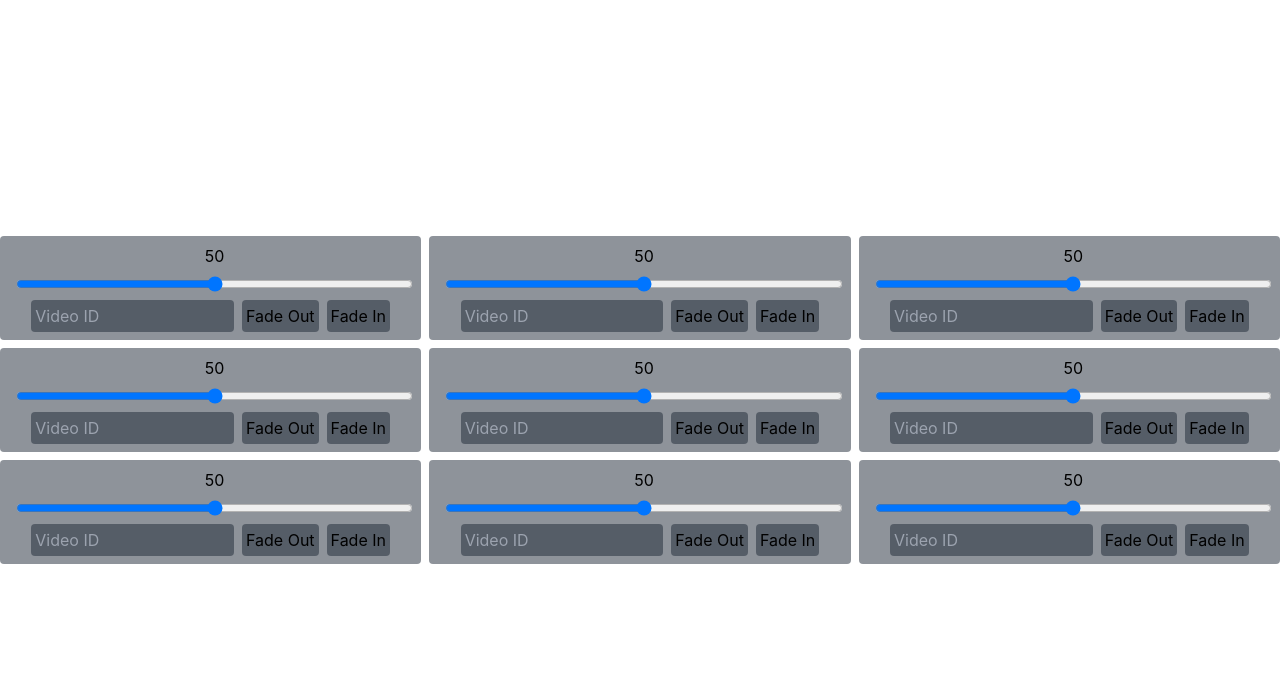
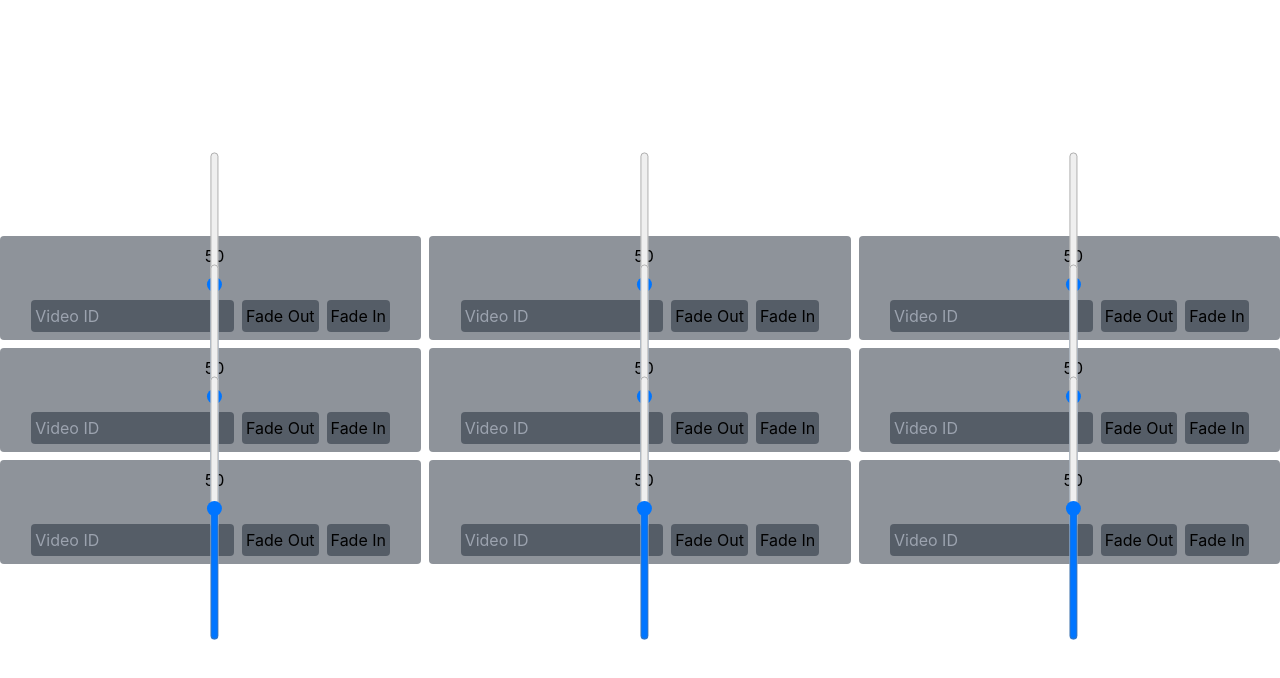
Before and after one commit to GitVex/fullstackjava, a Next.js app: page /mixer in a window 1280 px wide. Shown: the top 678 px of the page. Built offline with nearby package versions, Linux system fonts and the light colour scheme.

Commit message:
fixed it for real this time

```diff
--- a/components/mixerComponents/YTPlayer.tsx
+++ b/components/mixerComponents/YTPlayer.tsx
@@ -3,6 +3,8 @@ import { usePlayerHolderById } from '../contexts/PlayerHolderProvider'
 
 const fadeInterval = 100
 const fadeStep = 1
+
+const startCases = [-1, 2, 5, 3]
 
 /* USE VIDEO.JS https://videojs.com/getting-started | maybe for later projects :) */
 
@@ -44,13 +46,14 @@ function YTPlayer({ playerId }: { playerId: number }) {
 
         setVolume(1)
         const limit = player.getVolume() == 0 ? 50 : player.getVolume()
-        player.playVideo()
 
         const interval = setInterval(() => {
-            if (player.getVolume() < limit) {
+            if (!startCases.includes(player.getPlayerState()) && player.getVolume() < limit) {
                 if (player.getPlayerState() == 1 && player.getPlayerState() != 3) {
                     setVolume(player.getVolume() + fadeStep)
                 }
+            } else if (startCases.includes(player.getPlayerState())) {
+                player.playVideo()
             } else {
                 clearInterval(interval)
             }
@@ -77,7 +80,7 @@ function YTPlayer({ playerId }: { playerId: number }) {
                 <div id={ID} />
                 <div className="flex flex-col justify-center items-center gap-2 h-full w-full">
                     <p>{Math.round(volume)}</p>
-                    <input id={`volumeSlider_${playerId}`} type="range" min="0" max="100" step="1" className="h-5/6 w-full bg-gray-800/50" orient="vertical"
+                    <input id={`volumeSlider_${playerId}`} type="range" min="0" max="100" step="1" className="-rotate-90 h-5/6 w-4/6 bg-gray-800/50"
                         onChange={sliderInputHandler}
                         onInput={sliderInputHandler}
                     />
```
